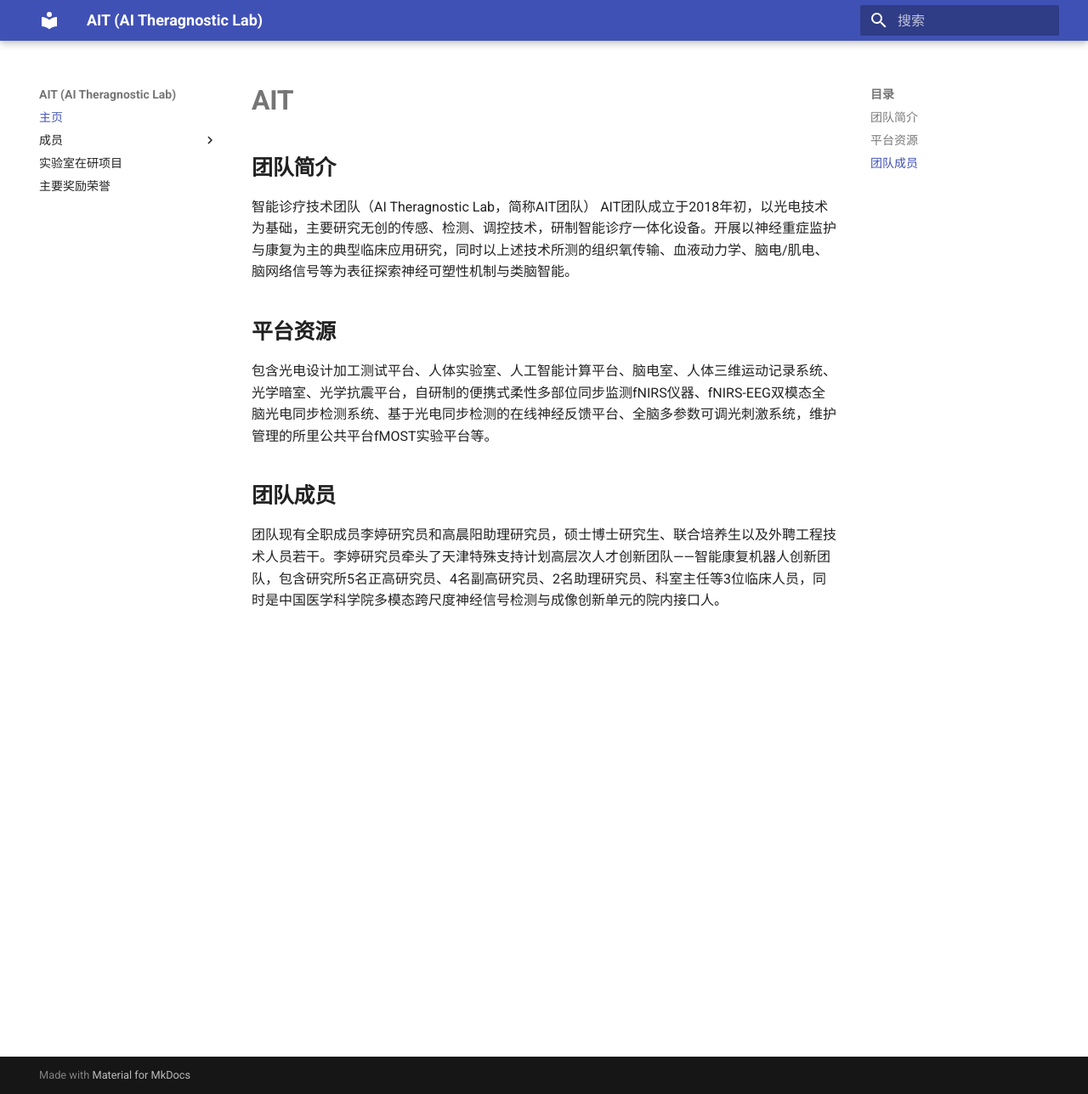
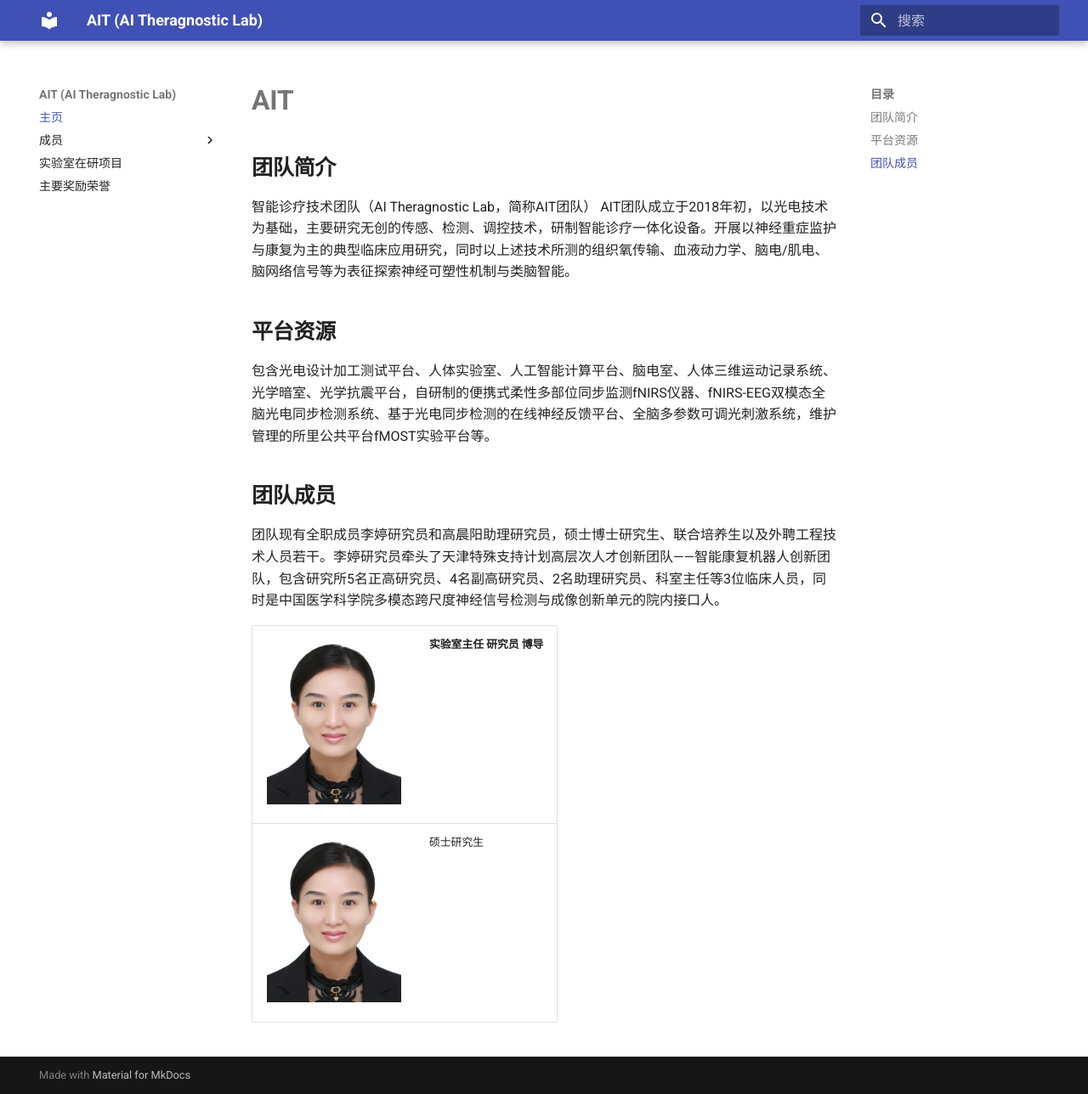
Before and after one commit to xulouzhe/AIT-academic, an MkDocs documentation site: the page built from docs/index.md, in a window 1280 px wide and 1288 px high. Shown: the whole window at 85% size. Built offline with MkDocs 1.6.1 and Material for MkDocs 9.7.7, drawn with Linux system fonts in a browser that asks for light colours.

Commit message:
add photos

```diff
--- a/docs/index.md
+++ b/docs/index.md
@@ -12,3 +12,7 @@ AIT团队成立于2018年初，以光电技术为基础，主要研究无创的
 ## **团队成员**
 
 团队现有全职成员李婷研究员和高晨阳助理研究员，硕士博士研究生、联合培养生以及外聘工程技术人员若干。李婷研究员牵头了天津特殊支持计划高层次人才创新团队——智能康复机器人创新团队，包含研究所5名正高研究员、4名副高研究员、2名助理研究员、科室主任等3位临床人员，同时是中国医学科学院多模态跨尺度神经信号检测与成像创新单元的院内接口人。
+
+|![liting](http://lab.chestn.com/People/image/liting.png)|实验室主任 研究员 博导|
+|---------:|:-------------------------|
+|![xulouzhe](http://lab.chestn.com/People/image/liting.png)|硕士研究生|
```
Also changed, not shown: README.md (added, +1 -0 lines), docs/People/liting.md (+1 -1 lines), docs/People/image/xulouzhe.jpg (added).
